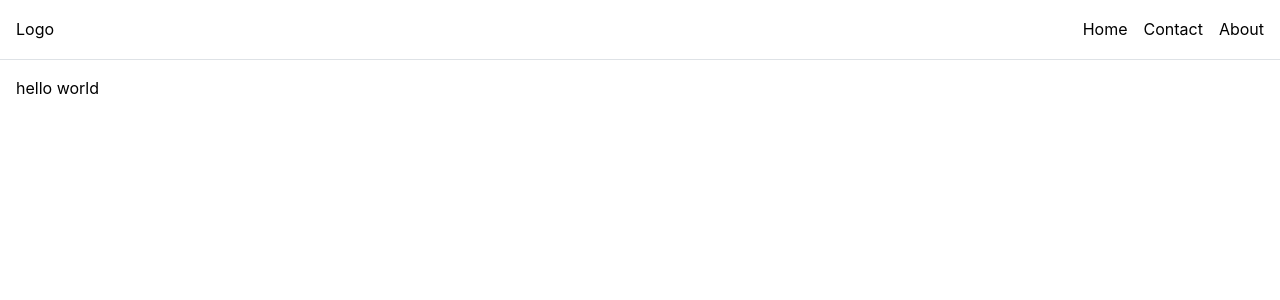
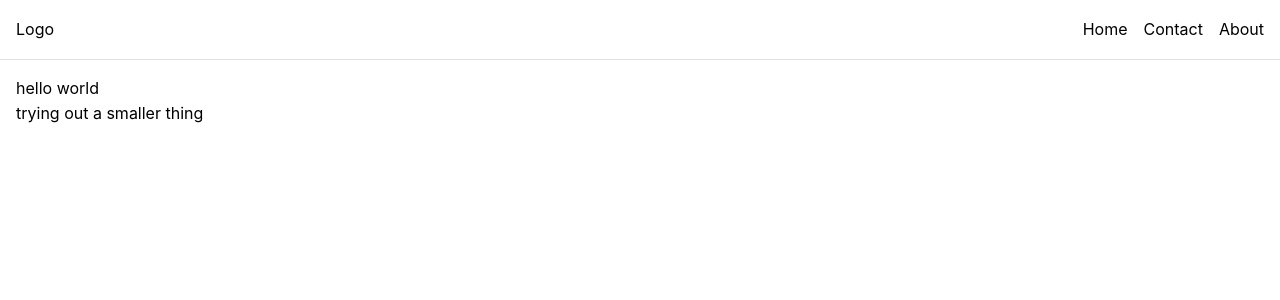
Before and after one commit to ejinsw/find-a-tutor, a Next.js app: page /home in a window 1280 px wide. Shown: the top 300 px of the page. Built offline with nearby package versions, Linux system fonts and the light colour scheme.

Commit message:
seeing how tailwind works again lmao

```diff
--- a/src/app/home/page.tsx
+++ b/src/app/home/page.tsx
@@ -23,6 +23,7 @@ export default function Page() {
     <section>
       <Hero />
       <h1> hello world</h1>
+      <h2> trying out a smaller thing</h2>
       <GoalStatement />
     </section>
   );
```
